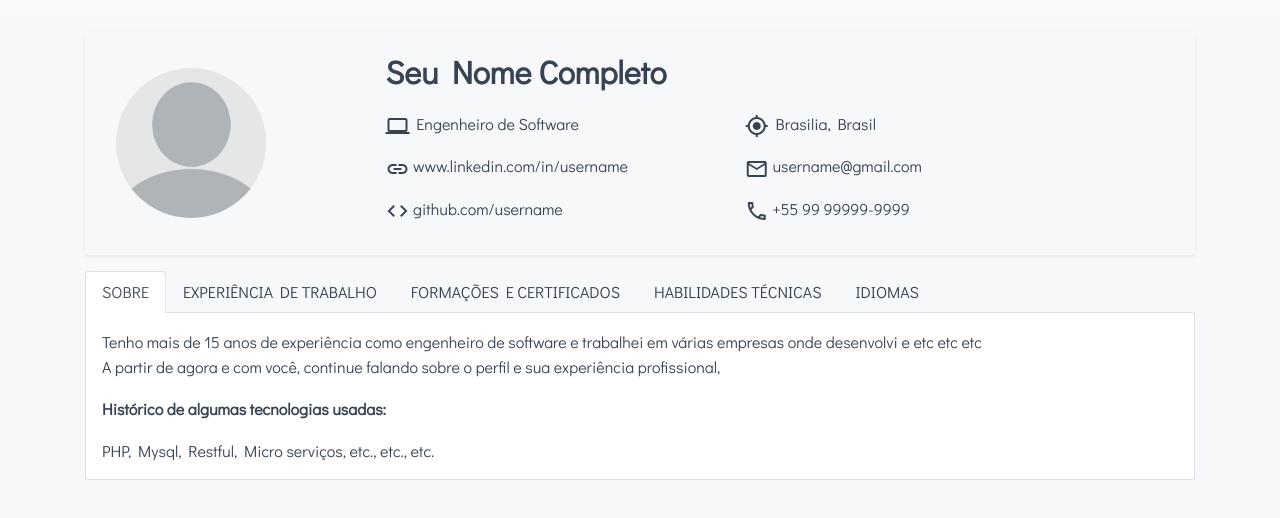
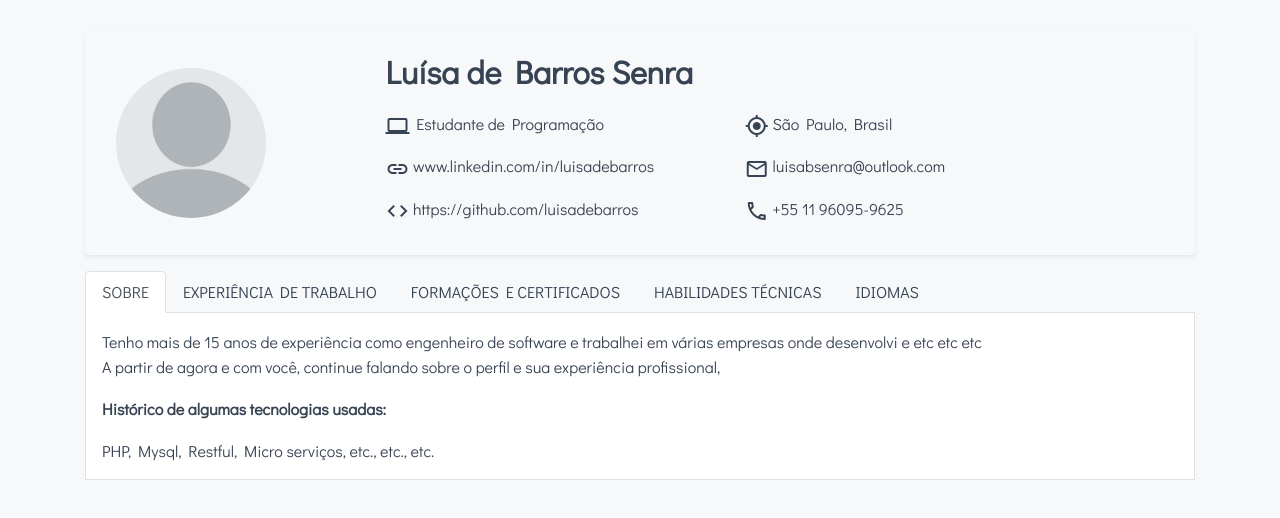
Before and after one commit to luisadebarros/luisadebarros.github.io, a plain HTML site: page index.html in a window 1280 px wide. Drawn offline with nearby package versions, Linux system fonts and the light colour scheme; a web font is replaced by a local one.

Commit message:
Mudando informações

```diff
--- a/index.html
+++ b/index.html
@@ -13,7 +13,7 @@
     <link href="https://fonts.googleapis.com/icon?family=Material+Icons|Material+Icons+Outlined" rel="stylesheet">
     <link rel="icon" href="img/fav.png">
 
-    <title>Welcome @ username.github.io</title>
+    <title>Welcome luisadebarros.github.io</title>
 </head>
 
 <body>
@@ -33,19 +33,19 @@
                     <div class="col-8">
                         <div class="row">
                             <div class="col-md">
-                                <p class="title">Seu Nome Completo</p>
+                                <p class="title">Luísa de Barros Senra</p>
                             </div>
                         </div>
                         <div class="row">
                             <div class="col-md">
-                                <p><i class="material-icons-outlined vertext">computer</i> Engenheiro de Software</p>
-                                <p><i class="material-icons-outlined vertext">link</i> <a href="http://www.linkedin.com/in/username" target="_blank">www.linkedin.com/in/username</a></p>
-                                <p><i class="material-icons-outlined vertext">code</i> <a href="http://www.github.com/username" target="_blank">github.com/username</a></p>
+                                <p><i class="material-icons-outlined vertext">computer</i> Estudante de Programação</p>
+                                <p><i class="material-icons-outlined vertext">link</i> <a href="https://www.linkedin.com/in/lu%C3%ADsa-de-barros-12322518a/" target="_blank">www.linkedin.com/in/luisadebarros</a></p>
+                                <p><i class="material-icons-outlined vertext">code</i> <a href="https://github.com/luisadebarros" target="_blank">https://github.com/luisadebarros</a></p>
                             </div>
                             <div class="col-md">
-                                <p><i class="material-icons-outlined vertext">my_location</i> Brasilia, Brasil</p>
-                                <p><i class="material-icons-outlined vertext">email</i> username@gmail.com</p>
-                                <p><i class="material-icons-outlined vertext">phone</i> +55 99 99999-9999</p>
+                                <p><i class="material-icons-outlined vertext">my_location</i> São Paulo, Brasil</p>
+                                <p><i class="material-icons-outlined vertext">email</i> luisabsenra@outlook.com</p>
+                                <p><i class="material-icons-outlined vertext">phone</i> +55 11 96095-9625</p>
                             </div>
                         </div>
                     </div>
```
Also changed, not shown: README.txt.
